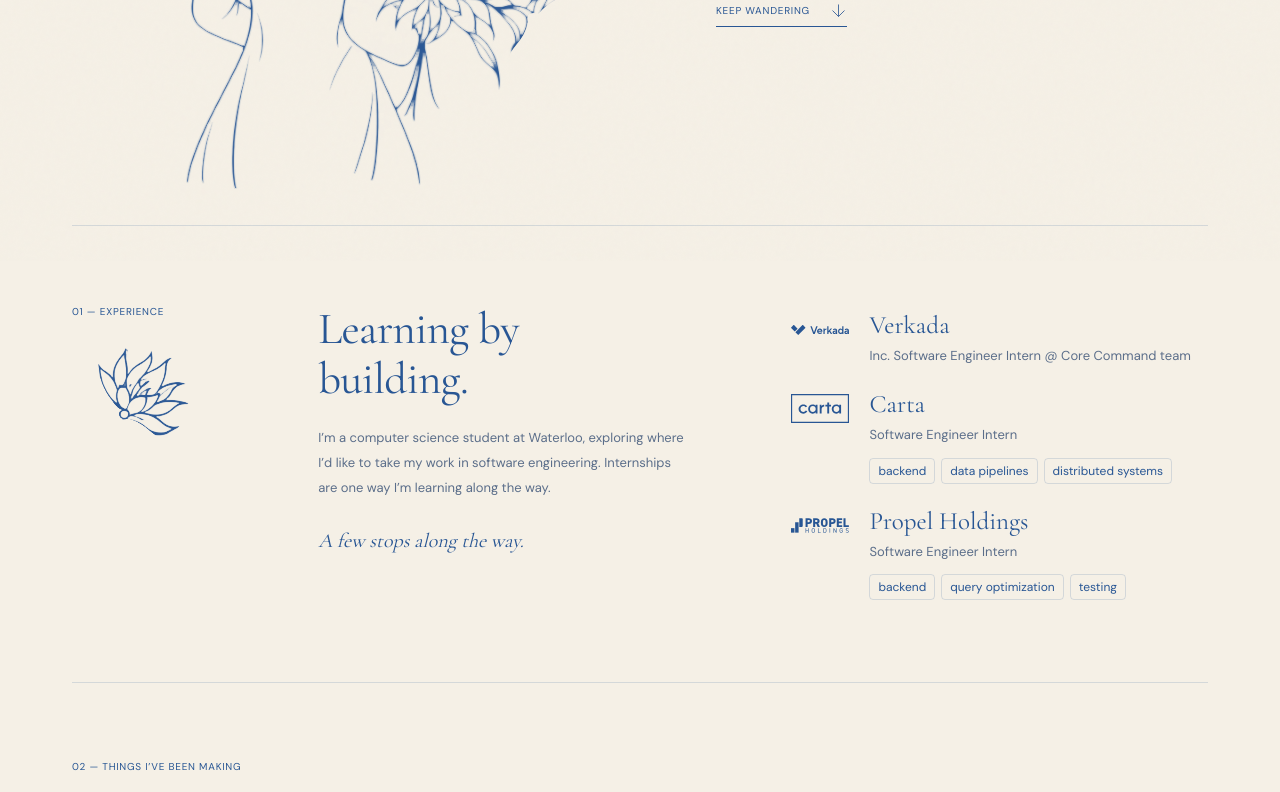
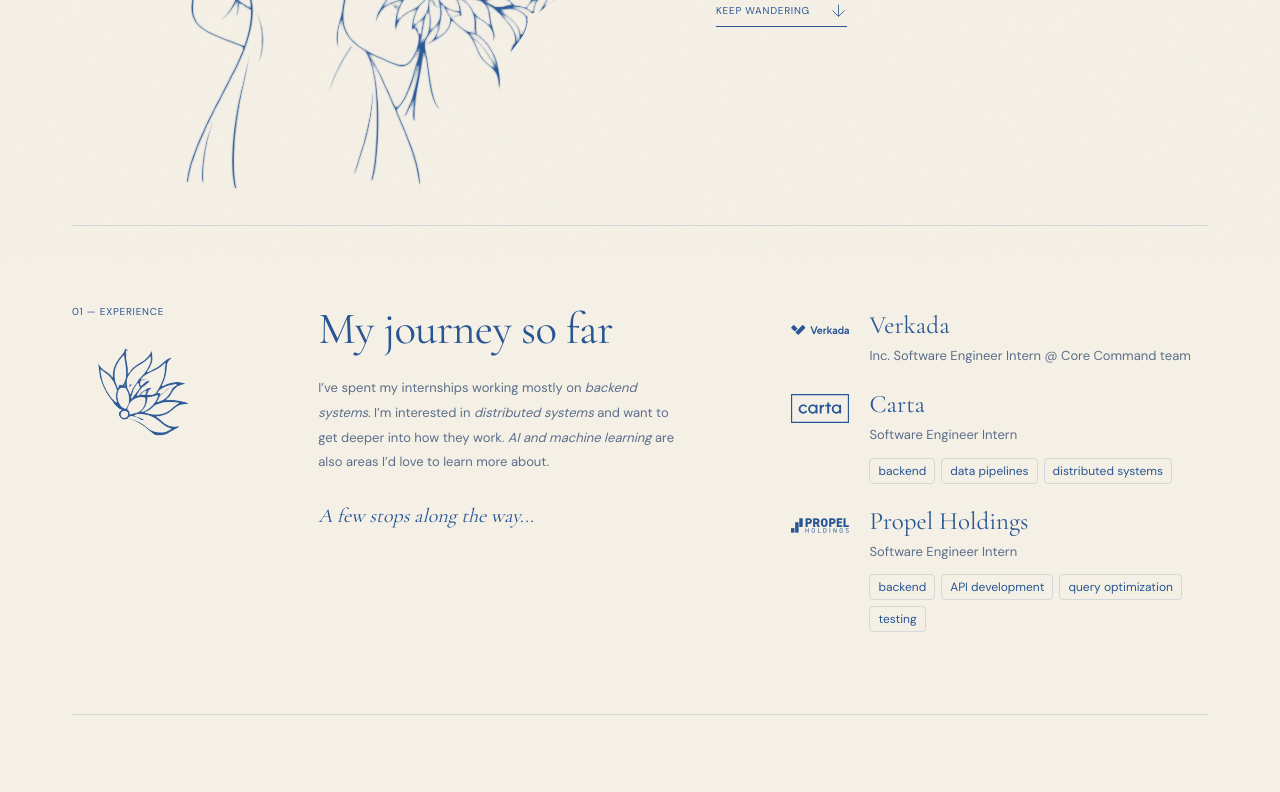
Before and after one commit to quynhan-tr/v22, a Next.js app: page / in a window 1280 px wide. Shown: the part 539-1331 px from the top of the page. Built offline with nearby package versions, Linux system fonts and the light colour scheme.

Commit message:
feat: intro text

```diff
--- a/src/components/home/experience-section.tsx
+++ b/src/components/home/experience-section.tsx
@@ -17,13 +17,19 @@ export function ExperienceSection() {
 
       <div className="experience-intro">
         <h2 id="about-title">
-          Learning by
-          <br />
-          building.
+          My journey so far
         </h2>
-        <p>{portfolio.experienceIntro}</p>
+        <p>
+          {portfolio.experienceIntro.map((segment) =>
+            segment.italic ? (
+              <em key={segment.text}>{segment.text}</em>
+            ) : (
+              segment.text
+            ),
+          )}
+        </p>
         <p className="handwritten experience-signoff">
-          A few stops along the way.
+          A few stops along the way...
         </p>
       </div>
 
--- a/src/content/portfolio.ts
+++ b/src/content/portfolio.ts
@@ -5,6 +5,11 @@ type Experience = {
   position: string;
   logo: string;
   technologies: readonly string[];
+};
+
+type IntroSegment = {
+  text: string;
+  italic?: boolean;
 };
 
 type Project = {
@@ -23,8 +28,15 @@ type Project = {
 export const portfolio = {
   name: "An Tran",
   email: "an.tran@waterloo.ca",
-  experienceIntro:
-    "I’m a computer science student at Waterloo, exploring where I’d like to take my work in software engineering. Internships are one way I’m learning along the way.",
+  experienceIntro: [
+    { text: "I’ve spent my internships working mostly on " },
+    { text: "backend systems", italic: true },
+    { text: ". I’m interested in " },
+    { text: "distributed systems", italic: true },
+    { text: " and want to get deeper into how they work. " },
+    { text: "AI and machine learning", italic: true },
+    { text: " are also areas I’d love to learn more about." },
+  ],
   experiences: [
     {
       company: "Verkada",
@@ -42,7 +54,7 @@ export const portfolio = {
       company: "Propel Holdings",
       position: "Software Engineer Intern",
       logo: "/images/companies/propel.svg",
-      technologies: ["backend", "query optimization", "testing"],
+      technologies: ["backend", "API development", "query optimization", "testing"],
     },
   ],
   projects: [
@@ -107,7 +119,7 @@ export const portfolio = {
 } as const satisfies {
   name: string;
   email: string;
-  experienceIntro: string;
+  experienceIntro: readonly IntroSegment[];
   experiences: readonly Experience[];
   projects: readonly Project[];
 };
```
